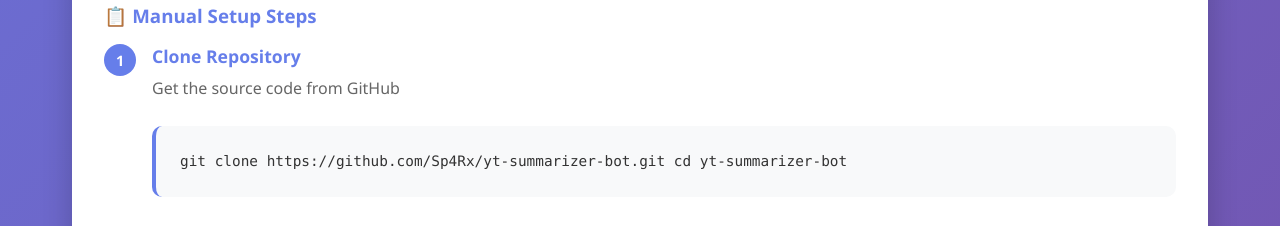
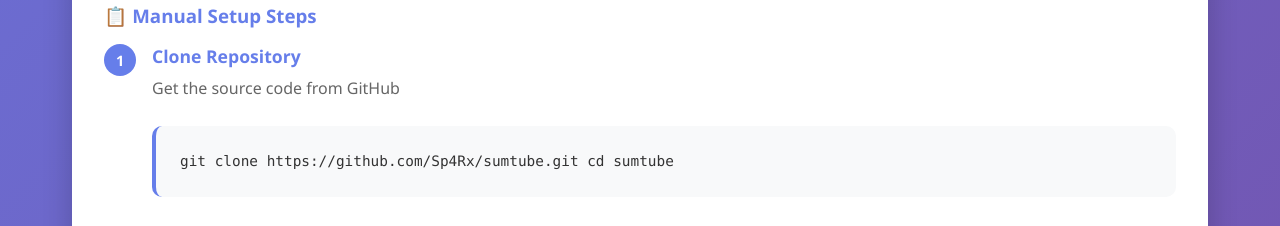
Before and after one commit to Sp4Rx/sumtube, a website: page public/index.html in a window 1280 px wide. Shown: the part 1434-1660 px from the top of the page. Drawn offline with Linux system fonts and the light colour scheme.

Commit message:
Updated github repo url

```diff
--- a/public/index.html
+++ b/public/index.html
@@ -245,7 +245,7 @@
 
 <body>
 	<!-- GitHub Fork Ribbon -->
-	<a href="https://github.com/Sp4Rx/yt-summarizer-bot" class="github-corner" target="_blank">
+	<a href="https://github.com/Sp4Rx/sumtube" class="github-corner" target="_blank">
 		<img decoding="async" width="149" height="149"
 			src="https://github.blog/wp-content/uploads/2008/12/forkme_right_darkblue_121621.png"
 			alt="Fork me on GitHub" loading="lazy">
@@ -331,7 +331,7 @@
 				preferred method:</p>
 
 			<div class="secondary-buttons">
-				<a href="https://deploy.workers.cloudflare.com/?url=https://github.com/Sp4Rx/yt-summarizer-bot"
+				<a href="https://deploy.workers.cloudflare.com/?url=https://github.com/Sp4Rx/sumtube"
 					class="btn cloudflare" target="_blank">
 					<svg class="icon" viewBox="0 0 24 24">
 						<path
@@ -347,8 +347,8 @@
 				<div class="step">
 					<h4>Clone Repository</h4>
 					<p>Get the source code from GitHub</p>
-					<div class="code">git clone https://github.com/Sp4Rx/yt-summarizer-bot.git
-						cd yt-summarizer-bot</div>
+					<div class="code">git clone https://github.com/Sp4Rx/sumtube.git
+						cd sumtube</div>
 				</div>
 
 				<div class="step">
--- a/src/index.ts
+++ b/src/index.ts
@@ -203,7 +203,7 @@
           `• Use \`/summarize <youtube-url>\` to get a video summary\n` +
           `• Works with any YouTube URL format\n` +
           `• Powered by advanced AI for intelligent analysis\n\n` +
-          `🏠 **Homepage**: https://github.com/Sp4Rx/yt-summarizer-bot\n\n` +
+          `🏠 **Homepage**: https://github.com/Sp4Rx/sumtube\n\n` +
           `✨ **Commands**:\n` +
           `• \`/about\` - Show this information\n` +
           `• \`/summarize <url>\` - Summarize a YouTube video`;
```
Also changed, not shown: README.md.
